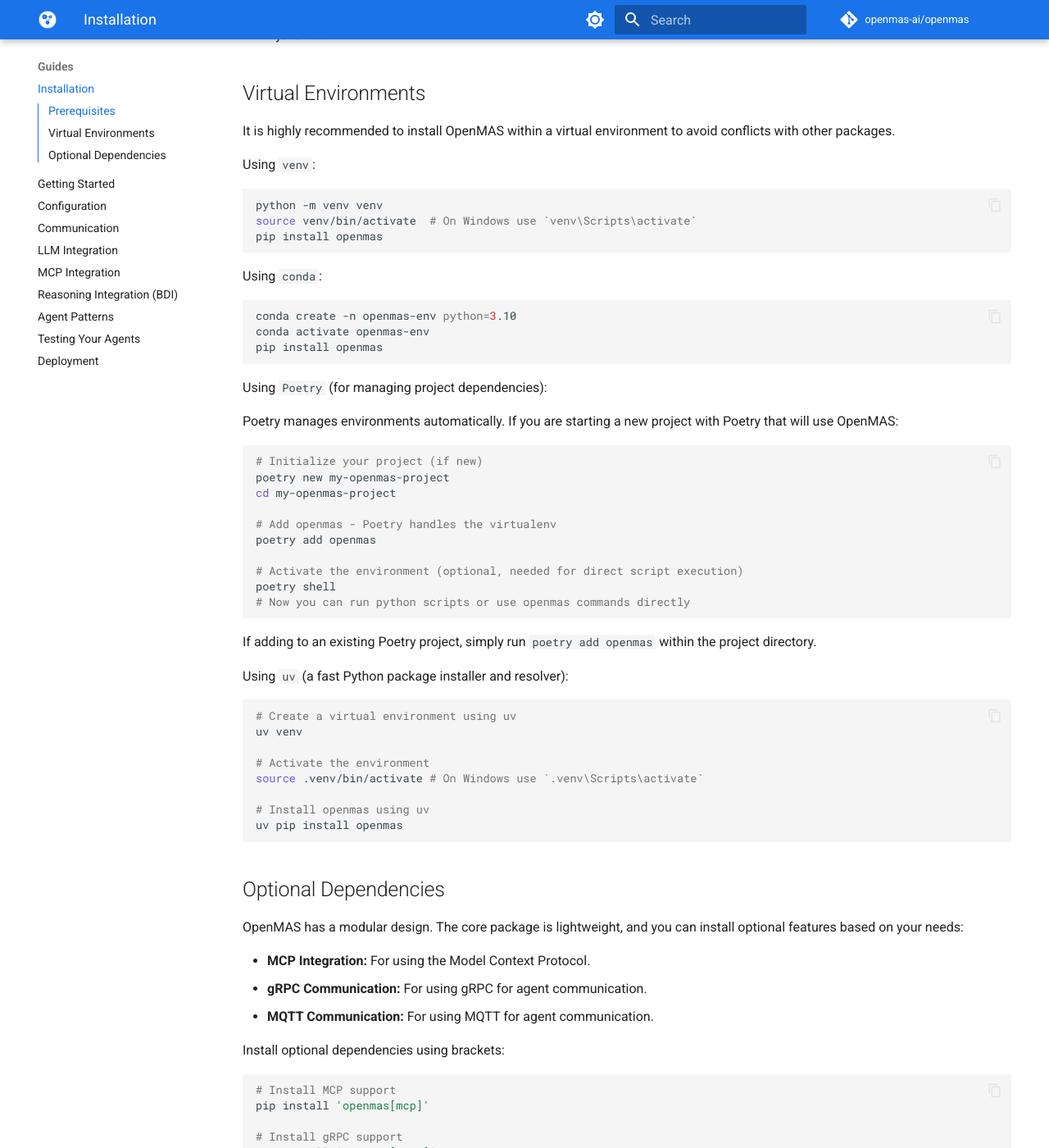
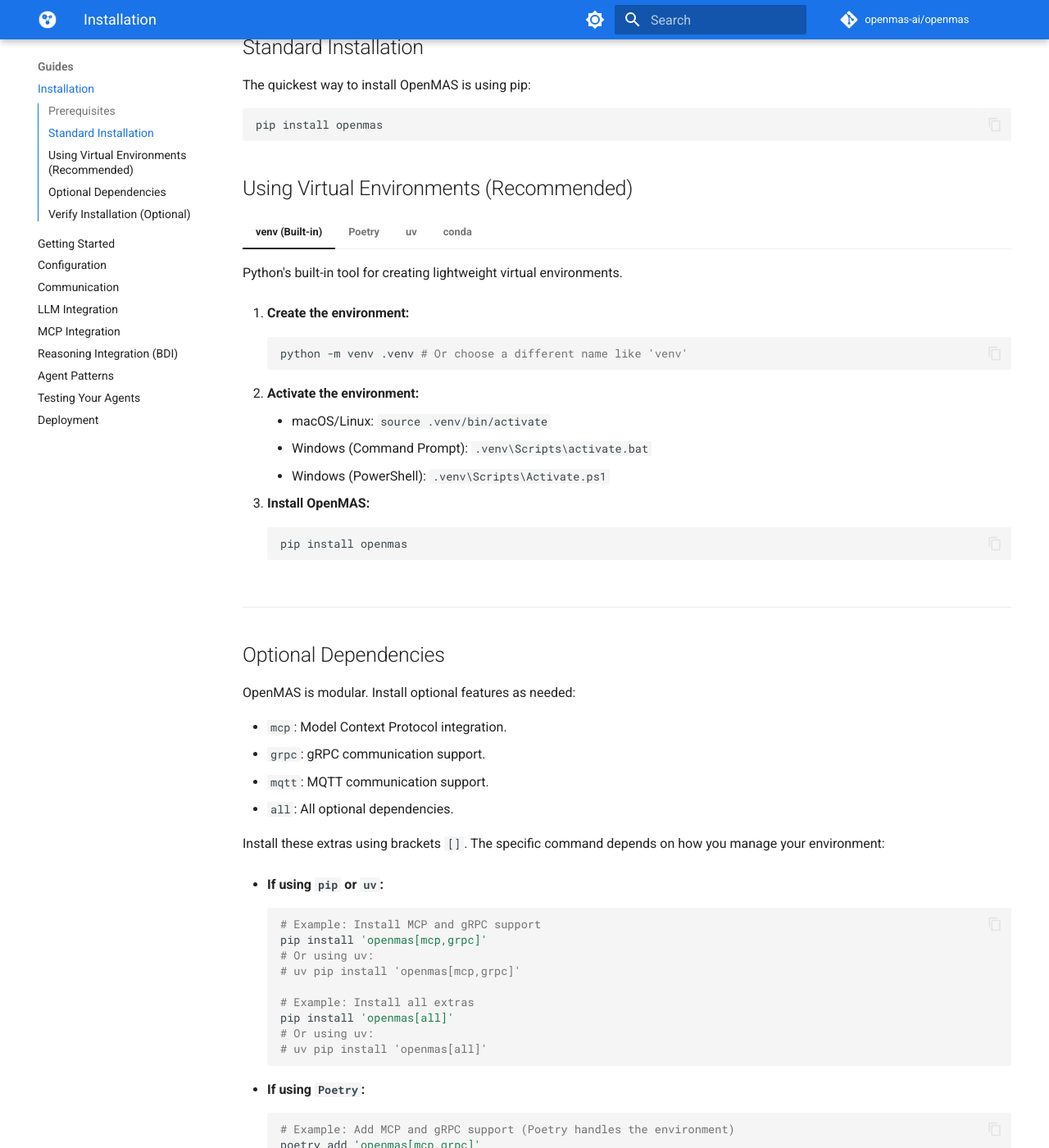
Before and after one commit to openmas-ai/openmas, an MkDocs documentation site: the page built from docs/guides/installation.md, in a window 1280 px wide and 1400 px high, scrolled down 370 px. Shown: the whole window at 82% size. Built offline with MkDocs 1.6.1 and Material for MkDocs 9.7.7, drawn with Linux system fonts in a browser that asks for light colours; comment, search, counter and statistics services are not loaded; some of the changed text lies outside the part shown.

Commit message:
Enhance installation guide

````diff
--- a/docs/guides/installation.md
+++ b/docs/guides/installation.md
@@ -1,100 +1,134 @@
 # Installation
 
-Install OpenMAS using pip:
+This guide explains how to install the `openmas` package.
+
+## Prerequisites
+
+* Python 3.10 or newer.
+
+## Standard Installation
+
+The quickest way to install OpenMAS is using pip:
 
 ```bash
 pip install openmas
 ```
 
-## Prerequisites
+## Using Virtual Environments (Recommended)
 
-*   Python 3.9+
+=== "venv (Built-in)"
 
-## Virtual Environments
+    Python's built-in tool for creating lightweight virtual environments.
 
-It is highly recommended to install OpenMAS within a virtual environment to avoid conflicts with other packages.
+    1.  **Create the environment:**
+        ```bash
+        python -m venv .venv # Or choose a different name like 'venv'
+        ```
 
-Using `venv`:
+    2.  **Activate the environment:**
+        * macOS/Linux: `source .venv/bin/activate`
+        * Windows (Command Prompt): `.venv\Scripts\activate.bat`
+        * Windows (PowerShell): `.venv\Scripts\Activate.ps1`
 
-```bash
-python -m venv venv
-source venv/bin/activate  # On Windows use `venv\Scripts\activate`
-pip install openmas
-```
+    3.  **Install OpenMAS:**
+        ```bash
+        pip install openmas
+        ```
 
-Using `conda`:
+=== "Poetry"
 
-```bash
-conda create -n openmas-env python=3.10
-conda activate openmas-env
-pip install openmas
-```
+    A modern tool for Python dependency management and packaging, which automatically handles virtual environments.
 
-Using `Poetry` (for managing project dependencies):
+    1.  **Add OpenMAS to your Poetry project:**
+        (Run this command inside your project directory where `pyproject.toml` is located)
+        ```bash
+        poetry add openmas
+        ```
+        * Poetry will create a virtual environment if one doesn't exist for the project and install `openmas` into it.
+        * If you haven't initialized your project with Poetry yet, run `poetry init` first or `poetry new your-project-name`.
 
-Poetry manages environments automatically. If you are starting a new project with Poetry that will use OpenMAS:
+    2.  **Run commands within the environment:**
+        * Either prefix commands with `poetry run` (e.g., `poetry run python your_script.py`)
+        * Or activate the shell explicitly: `poetry shell`
 
-```bash
-# Initialize your project (if new)
-poetry new my-openmas-project
-cd my-openmas-project
+=== "uv"
 
-# Add openmas - Poetry handles the virtualenv
-poetry add openmas
+    An extremely fast Python package installer and resolver, capable of replacing pip and venv.
 
-# Activate the environment (optional, needed for direct script execution)
-poetry shell
-# Now you can run python scripts or use openmas commands directly
-```
-If adding to an existing Poetry project, simply run `poetry add openmas` within the project directory.
+    1.  **Create the environment:**
+        ```bash
+        uv venv
+        ```
 
-Using `uv` (a fast Python package installer and resolver):
+    2.  **Activate the environment:**
+        * macOS/Linux: `source .venv/bin/activate`
+        * Windows (Command Prompt): `.venv\Scripts\activate.bat`
+        * Windows (PowerShell): `.venv\Scripts\Activate.ps1`
 
-```bash
-# Create a virtual environment using uv
-uv venv
+    3.  **Install OpenMAS using uv:**
+        ```bash
+        uv pip install openmas
+        ```
 
-# Activate the environment
-source .venv/bin/activate # On Windows use `.venv\Scripts\activate`
+=== "conda"
 
-# Install openmas using uv
-uv pip install openmas
-```
+    A popular package and environment manager, often used in data science.
+
+    1.  **Create the environment:**
+        ```bash
+        conda create -n openmas-env python=3.10 # Or your preferred Python version
+        ```
+
+    2.  **Activate the environment:**
+        ```bash
+        conda activate openmas-env
+        ```
+
+    3.  **Install OpenMAS:**
+        ```bash
+        pip install openmas
+        # Note: You can use pip within a conda environment.
+        ```
+
+---
 
 ## Optional Dependencies
 
-OpenMAS has a modular design. The core package is lightweight, and you can install optional features based on your needs:
+OpenMAS is modular. Install optional features as needed:
 
-*   **MCP Integration:** For using the Model Context Protocol.
-*   **gRPC Communication:** For using gRPC for agent communication.
-*   **MQTT Communication:** For using MQTT for agent communication.
+* `mcp`: Model Context Protocol integration.
+* `grpc`: gRPC communication support.
+* `mqtt`: MQTT communication support.
+* `all`: All optional dependencies.
 
-Install optional dependencies using brackets:
+Install these extras using brackets `[]`. The specific command depends on how you manage your environment:
+
+* **If using `pip` or `uv`:**
+    ```bash
+    # Example: Install MCP and gRPC support
+    pip install 'openmas[mcp,grpc]'
+    # Or using uv:
+    # uv pip install 'openmas[mcp,grpc]'
+
+    # Example: Install all extras
+    pip install 'openmas[all]'
+    # Or using uv:
+    # uv pip install 'openmas[all]'
+    ```
+
+* **If using `Poetry`:**
+    ```bash
+    # Example: Add MCP and gRPC support (Poetry handles the environment)
+    poetry add 'openmas[mcp,grpc]'
+
+    # Example: Add all extras
+    poetry add 'openmas[all]'
+    ```
+
+## Verify Installation (Optional)
+
+After installation, you can often verify it by trying to import the package or running a basic command provided by the package (if any).
 
 ```bash
-# Install MCP support
-pip install 'openmas[mcp]'
-
-# Install gRPC support
-pip install 'openmas[grpc]'
-
-# Install MQTT support
-pip install 'openmas[mqtt]'
-
-# Install multiple optional dependencies
-pip install 'openmas[mcp,grpc]'
-
-# Install all optional dependencies
-pip install 'openmas[all]'
+python -c "import openmas; print(openmas.__version__)"
 ```
-
-If you are using Poetry in your project:
-
-```bash
-# Add core openmas
-poetry add openmas
-
-# Add optional dependencies
-poetry add 'openmas[mcp]'
-poetry add 'openmas[mcp,grpc,mqtt]'
-```
````
